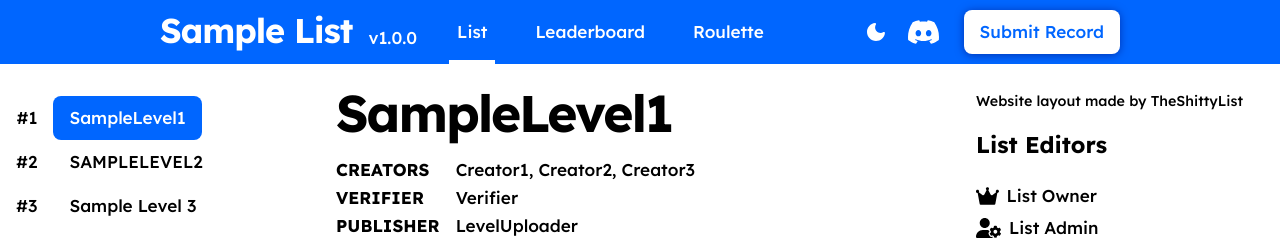
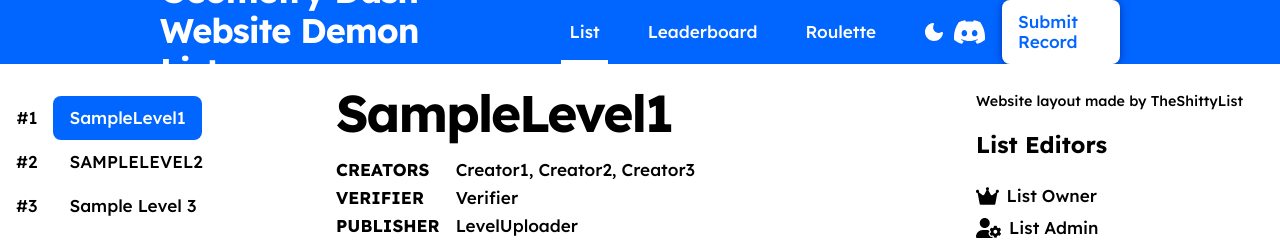
Before and after one commit to crocomayo1/gdwdl, a plain HTML site: page index.html in a window 1280 px wide. Shown: the top 242 px of the page. Drawn offline with nearby package versions, Linux system fonts and the light colour scheme.

Commit message:
Update index.html

```diff
--- a/index.html
+++ b/index.html
@@ -3,7 +3,7 @@
     <head>
         <meta charset="UTF-8" />
         <meta name="viewport" content="width=1024" />
-        <title>Your List Name</title>
+        <title>Geometry Dash Website Demon List</title>
 
         <!-- Replace your server icon by uploading an image file named "list_icon.png"-->
         <link rel="icon" href="/list_icon.png" />
@@ -37,7 +37,7 @@
     <body id="app">
         <header :class="{ dark: store.dark }">
             <div class="logo">
-                <h2>Sample List</h2>
+                <h2>Geometry Dash Website Demon List</h2>
                 <p>v1.0.0</p>
             </div>
             <nav class="nav">
```
